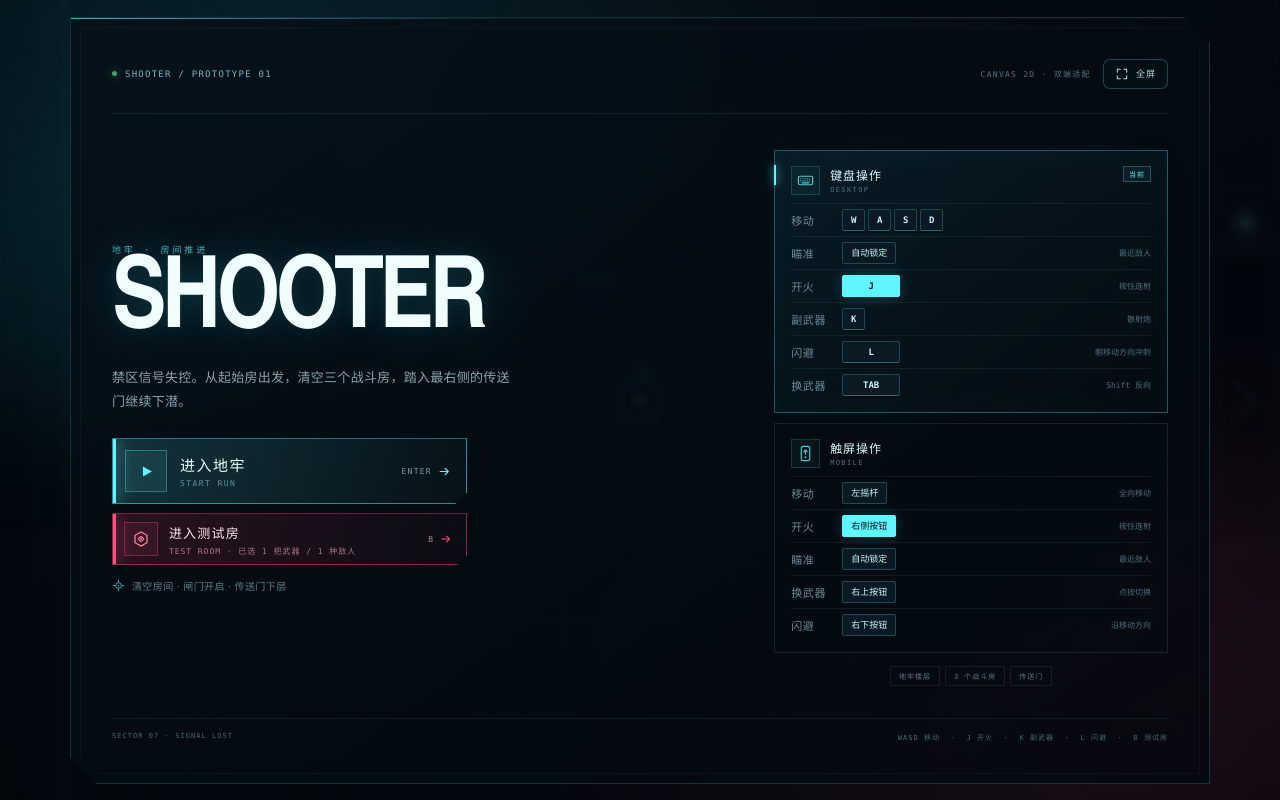
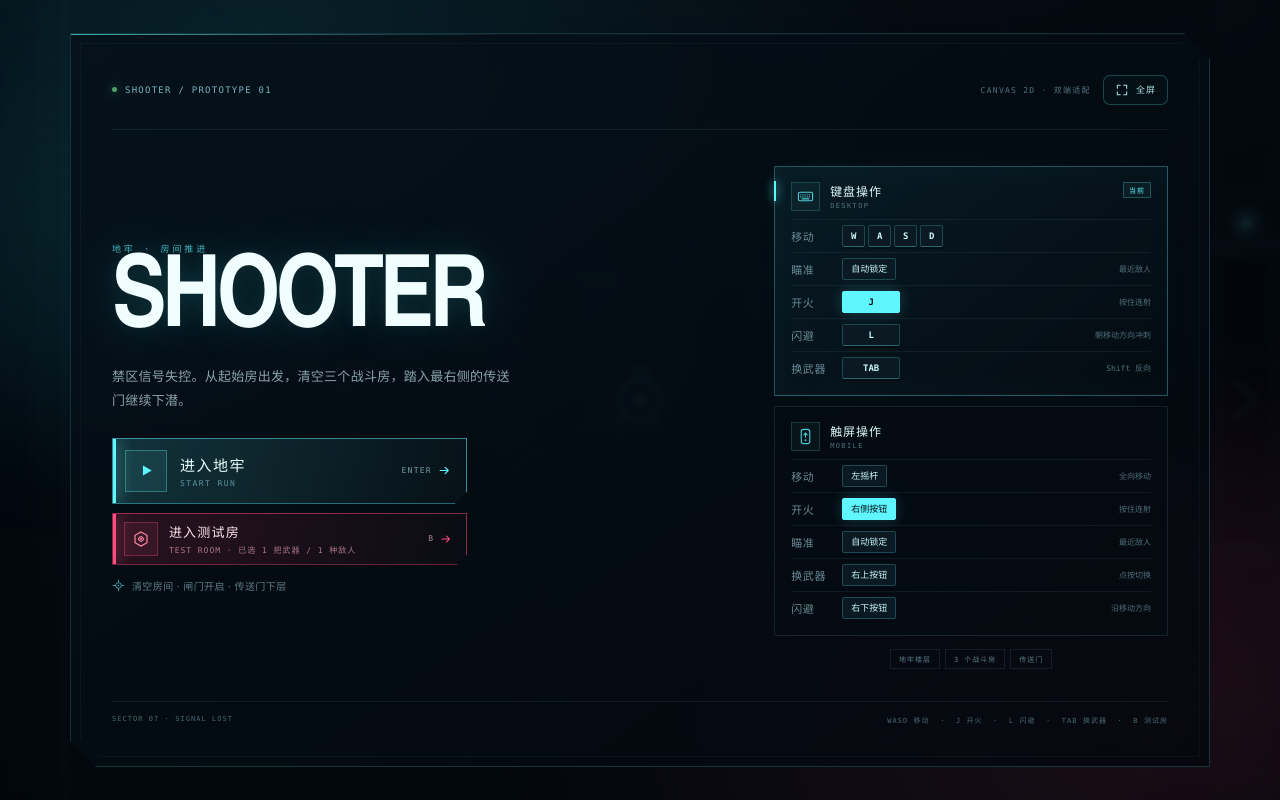
Before and after one commit to axiomofchoice-hjt/shooter, a React (Vite) app: page / in a window 1280 px wide. Built offline with nearby package versions, Linux system fonts and the light colour scheme.

Commit message:
feat: remove the secondary scatter weapon

```diff
--- a/src/App.tsx
+++ b/src/App.tsx
@@ -309,10 +309,7 @@ export default function App() {
         if (event.code === 'Tab') event.preventDefault();
         game.setKey(event.code, true);
         if (!event.repeat) {
-          if (event.code === 'KeyK') {
-            event.preventDefault();
-            game.triggerSecondary();
-          } else if (event.code === 'KeyL') {
+          if (event.code === 'KeyL') {
             event.preventDefault();
             game.triggerDodge();
           } else if (event.code === 'Tab') {
@@ -394,7 +391,6 @@ export default function App() {
           game.setGamepadMove(pad.moveX, pad.moveY);
           game.setGamepadFire(pad.fire);
           if (pad.pressed.has(PAD_BUTTON.dodge)) game.triggerDodge();
-          if (pad.pressed.has(PAD_BUTTON.secondary)) game.triggerSecondary();
           if (pad.pressed.has(PAD_BUTTON.weaponPrev)) game.cycleWeapon(-1);
           if (pad.pressed.has(PAD_BUTTON.weaponNext)) game.cycleWeapon();
         } else {
--- a/src/components/Overlays.tsx
+++ b/src/components/Overlays.tsx
@@ -149,11 +149,6 @@ export function StartScreen({
                 <em>按住连射</em>
               </div>
               <div className="control-row">
-                <span>副武器</span>
-                <kbd>K</kbd>
-                <em>散射炮</em>
-              </div>
-              <div className="control-row">
                 <span>闪避</span>
                 <kbd className="key-wide">L</kbd>
                 <em>朝移动方向冲刺</em>
@@ -213,7 +208,7 @@ export function StartScreen({
 
         <footer className="menu-footer">
           <span>SECTOR 07 · SIGNAL LOST</span>
-          <span>WASD 移动 &nbsp;·&nbsp; J 开火 &nbsp;·&nbsp; K 副武器 &nbsp;·&nbsp; L 闪避 &nbsp;·&nbsp; B 测试房</span>
+          <span>WASD 移动 &nbsp;·&nbsp; J 开火 &nbsp;·&nbsp; L 闪避 &nbsp;·&nbsp; TAB 换武器 &nbsp;·&nbsp; B 测试房</span>
         </footer>
       </main>
     </div>
--- a/src/game/Game.ts
+++ b/src/game/Game.ts
@@ -6,7 +6,6 @@ import { sampleFps, update, updateAmbient } from './systems/loop';
 import { beginDodge, switchWeapon } from './systems/player';
 import { resetWorld } from './systems/rooms';
 import { resetToMenu, startRun } from './systems/session';
-import { fireSecondary } from './systems/weapons';
 import { buildDecorations, resize } from './systems/world';
 import type { GameCallbacks, GameMode, TestRoomConfig } from './types';
 
@@ -86,19 +85,6 @@ export class ShooterGame {
     this.world.input.padFire = active;
   }
 
-  triggerSecondary() {
-    const world = this.world;
-    if (
-      world.phase !== 'playing' ||
-      world.paused ||
-      world.player.dead ||
-      world.secondaryCooldown > 0
-    ) {
-      return;
-    }
-    fireSecondary(world);
-  }
-
   triggerDodge() {
     beginDodge(this.world);
   }
--- a/src/game/audio.ts
+++ b/src/game/audio.ts
@@ -13,7 +13,7 @@ type SoundName =
   | 'lock'
   | 'blast'
   | 'sweep'
-  | 'secondary'
+  | 'volley'
   | 'scatter'
   | 'rail'
   | 'flame'
@@ -134,7 +134,7 @@ export class SoundFX {
         this.tone(520, 130, 0.2, 'sawtooth', 0.05, 0);
         this.tone(250, 90, 0.24, 'triangle', 0.04, 0.02);
         break;
-      case 'secondary':
+      case 'volley':
         this.tone(210, 58, 0.22, 'sawtooth', 0.16, 0);
         this.tone(760, 210, 0.16, 'square', 0.07, 0);
         this.tone(120, 48, 0.28, 'triangle', 0.11, 0.02);
--- a/src/game/core/config.ts
+++ b/src/game/core/config.ts
@@ -50,7 +50,6 @@ export const CAMERA = {
 } as const;
 
 export const PLAYER_COLOR = '#5ff6ff';
-export const SECONDARY_COLOR = '#ffc857';
 export const ENEMY_GLOW = 0.16;
 
 export const PLAYER_SPEED = 270;
@@ -96,8 +95,6 @@ export const FLAME_TICK = 0.05;
 // Storm dart zaps at 90%, 95%, 100%, 105% and 110% of the target distance.
 export const STORM_PULSE_COUNT = 5;
 
-export const SECONDARY_COOLDOWN = 3.4;
-export const SECONDARY_PELLETS = 7;
 // Dodge: a fixed 170px slide covered in 0.33s (~515px/s, 1.91x the walk
 // speed). The 0.6s cooldown only starts counting once the slide is over.
 export const DODGE_COOLDOWN = 0.6;
--- a/src/game/core/world.ts
+++ b/src/game/core/world.ts
@@ -139,7 +139,6 @@ export class GameWorld {
   spawnTimer = 0;
   nextEnemyId = 1;
   autoTarget: Enemy | null = null;
-  secondaryCooldown = 0;
   dodgeCooldown = 0;
   // The bomber's recharge is tracked separately: its 6.5s cooldown must not
   // lock out every other weapon just because the player switched guns.
--- a/src/game/gamepad.ts
+++ b/src/game/gamepad.ts
@@ -3,7 +3,6 @@ export const PAD_BUTTON = {
   dodge: 0,
   back: 1,
   fire: 2,
-  secondary: 3,
   weaponPrev: 4,
   weaponNext: 5,
   pause: 9,
--- a/src/game/systems/player.ts
+++ b/src/game/systems/player.ts
@@ -141,7 +141,6 @@ export function updatePlayer(world: GameWorld, dt: number) {
   if (player.dead) return;
   const move = readMoveInput(world);
 
-  world.secondaryCooldown = Math.max(0, world.secondaryCooldown - dt);
   world.dodgeCooldown = Math.max(0, world.dodgeCooldown - dt);
   player.trailTimer -= dt;
 
@@ -288,7 +287,7 @@ function updateAim(
   world.autoTarget = findNearestEnemy(world, player.x, player.y, aimRange, true);
   if (equipped.cardinal) {
     // The orthogonal cannon snaps the hull itself to one of the four screen
-    // axes, so the ship, its muzzle and the secondary scatter all agree.
+    // axes, so the ship and its muzzle agree.
     world.cardinalAim = pickCardinalAngle(world, move);
     player.angle = world.cardinalAim;
   } else if (world.autoTarget) {
--- a/src/game/systems/rooms.ts
+++ b/src/game/systems/rooms.ts
@@ -133,7 +133,6 @@ function resetRunState(world: GameWorld) {
   world.healFlash = 0;
   world.killFlash = 0;
   world.autoTarget = null;
-  world.secondaryCooldown = 0;
   world.dodgeCooldown = 0;
   world.bomberCooldown = 0;
   world.flameTick = 0;
--- a/src/game/systems/weapons.ts
+++ b/src/game/systems/weapons.ts
@@ -1,11 +1,6 @@
 /** Main-weapon firing, lasers, arcs and missiles. */
 
-import {
-  AUTOAIM_RANGE,
-  SECONDARY_COLOR,
-  SECONDARY_COOLDOWN,
-  SECONDARY_PELLETS,
-} from '../core/config';
+import { AUTOAIM_RANGE } from '../core/config';
 import type { Enemy } from '../core/entities';
 import { TAU, clamp, dist, rand } from '../core/math';
 import type { GameWorld } from '../core/world';
@@ -13,7 +8,6 @@ import type { WeaponSpec } from '../weapons';
 import { TURRET, WEAPONS } from '../weapons';
 import { damageEnemy } from './damage';
 import { spawnBurst } from './fx';
-import { emitHud } from './hud';
 import { launchBomber, spawnStormDart } from './weaponItems';
 import { findNearestEnemy, outOfRoom, roomBounds } from './world';
 
@@ -411,7 +405,7 @@ export function fireVolleyMissiles(world: GameWorld, weapon: WeaponSpec) {
   player.muzzle = 0.12;
   player.muzzleColor = weapon.color;
   world.shake = Math.max(world.shake, 2.4);
-  world.sfx.play('secondary');
+  world.sfx.play('volley');
   spawnBurst(world, player.x, player.y, weapon.color, 12, 150, 0.32);
 }
 
@@ -459,53 +453,3 @@ function spawnRecycleBolt(world: GameWorld, weapon: WeaponSpec, offset: number)
       : undefined,
   });
 }
-
-export function fireSecondary(world: GameWorld) {
-  const player = world.player;
-  world.secondaryCooldown = SECONDARY_COOLDOWN;
-  player.muzzle = 0.1;
-  player.muzzleColor = SECONDARY_COLOR;
-
-  const offset = 30;
-  const speed = 940;
-  for (let i = 0; i < SECONDARY_PELLETS; i++) {
-    const t = i / (SECONDARY_PELLETS - 1) - 0.5;
-    const angle = player.angle + t * 0.52 + rand(-0.018, 0.018);
-    const x = player.x + Math.cos(angle) * offset;
-    const y = player.y + Math.sin(angle) * offset;
-    world.bullets.push({
-      x,
-      y,
-      prevX: x,
-      prevY: y,
-      vx: Math.cos(angle) * speed,
-      vy: Math.sin(angle) * speed,
-      radius: 4.5,
-      damage: 2.2,
-      life: 0.95,
-      color: SECONDARY_COLOR,
-      pierce: 0,
-      hitIds: [],
-    });
-  }
-
-  for (let i = 0; i < 12; i++) {
-    const spread = player.angle + Math.PI + rand(-0.85, 0.85);
-    const velocity = rand(70, 260);
-    world.particles.push({
-      x: player.x + Math.cos(player.angle) * offset + rand(-4, 4),
-      y: player.y + Math.sin(player.angle) * offset + rand(-4, 4),
-      vx: Math.cos(spread) * velocity,
-      vy: Math.sin(spread) * velocity,
-      life: rand(0.1, 0.28),
-      maxLife: 0.28,
-      size: rand(2, 4.5),
-      color: SECONDARY_COLOR,
-      drag: 6,
-    });
-  }
-
-  world.shake = Math.max(world.shake, 5);
-  world.sfx.play('secondary');
-  emitHud(world, true);
-}
--- a/src/styles.css
+++ b/src/styles.css
@@ -2045,7 +2045,7 @@ kbd.accent,
 }
 
 .ability-switch {
-  /* 换枪：原来副武器那颗（83.6% / 53.3%），配色跟随当前武器 */
+  /* 换枪：FIRE 右上方那颗（83.6% / 53.3%），配色跟随当前武器 */
   left: calc(83.6% - var(--ability-half) + var(--safe-left));
   top: calc(53.3% - var(--ability-half));
   color: var(--weapon-color, #c8fbff);
```
Also changed, not shown: 2 other files (tests, documents, lock files or other folders).
